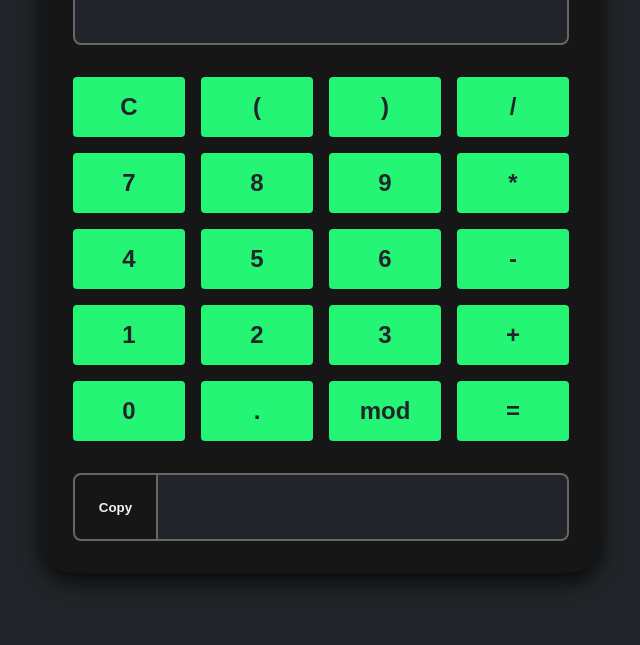
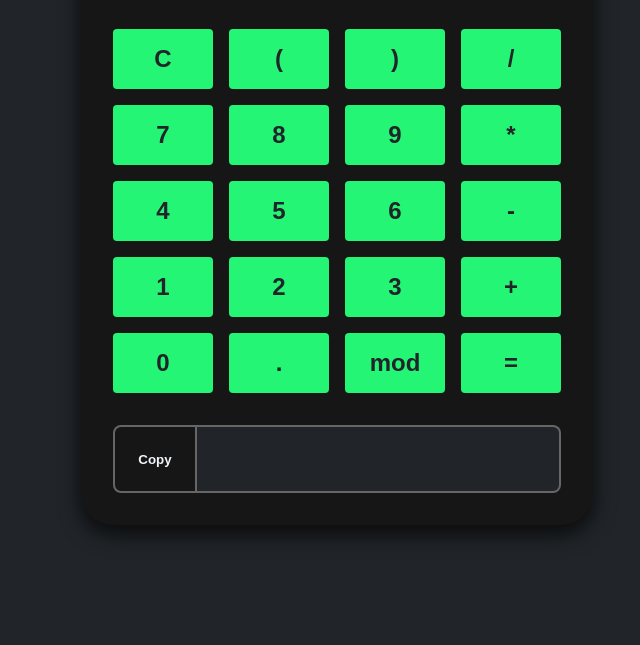
Before and after one commit to DouglasTardioli/calculate, a plain HTML site: page index.html in a window 1280 px wide. Shown: the part 234-879 px from the top of the page, without its empty margins (303-943 px from the left). After the commit the page ends 831 px from the top, so only its background shows below. Drawn offline with Linux system fonts and the light colour scheme.

Commit message:
Update style.css

```diff
--- a/style.css
+++ b/style.css
@@ -22,6 +22,10 @@ body {
 }
 
 main {
+  display: flex;
+  align-items: center;
+  justify-content: center;
+  padding: 2rem;
   display: block;
   margin: 0 auto;
   max-width: 40rem;
@@ -30,15 +34,15 @@ main {
 }
 
 .box {
+  margin: 0 auto;
   -webkit-box-shadow: 0px 9px 21px 0px rgba(0, 0, 0, 0.75);
   -moz-box-shadow: 0px 9px 21px 0px rgba(0, 0, 0, 0.75);
   box-shadow: 0px 9px 21px 0px rgba(0, 0, 0, 0.75);
 
   border-radius: 2rem;
   background-color: var(--bg-box-color);
-  margin-top: 3rem;
   padding: 2rem;
-  width: 35rem;
+  width: 32rem;
   height: 100%;
 }
 
```
